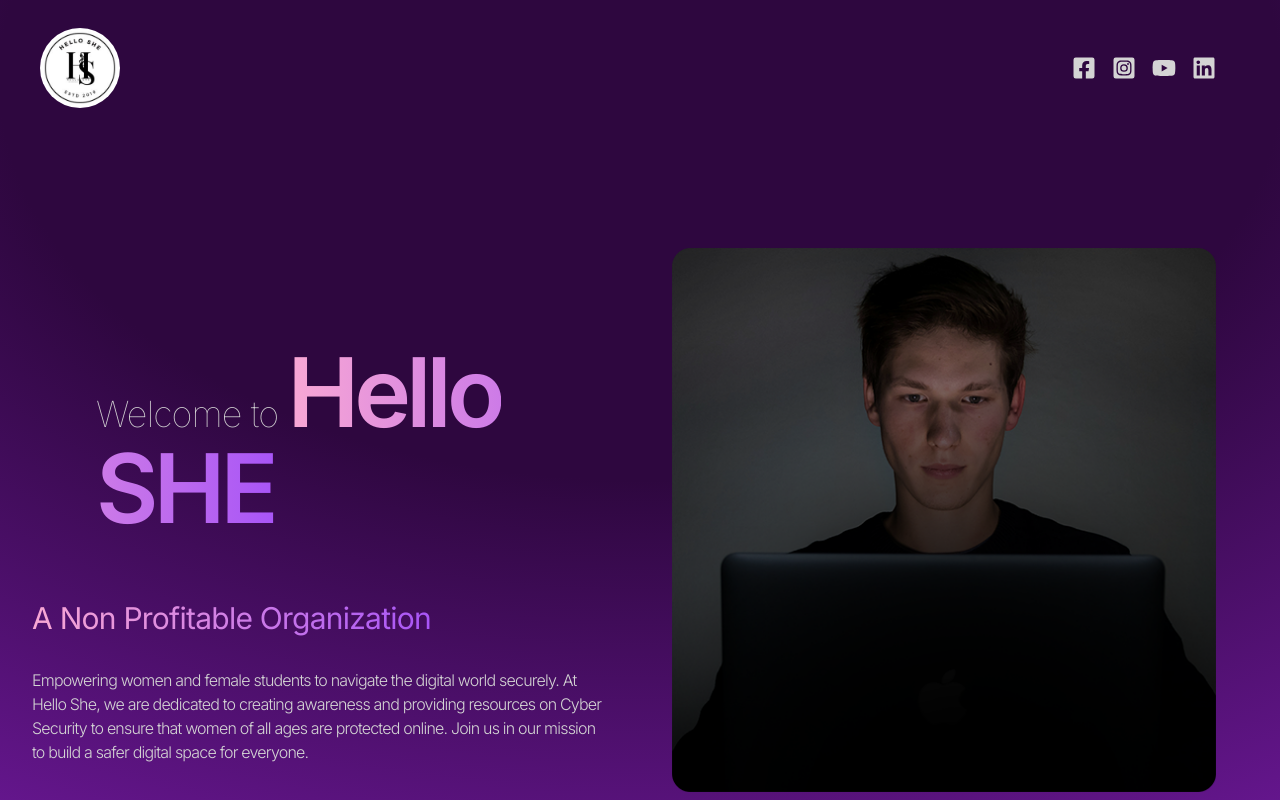
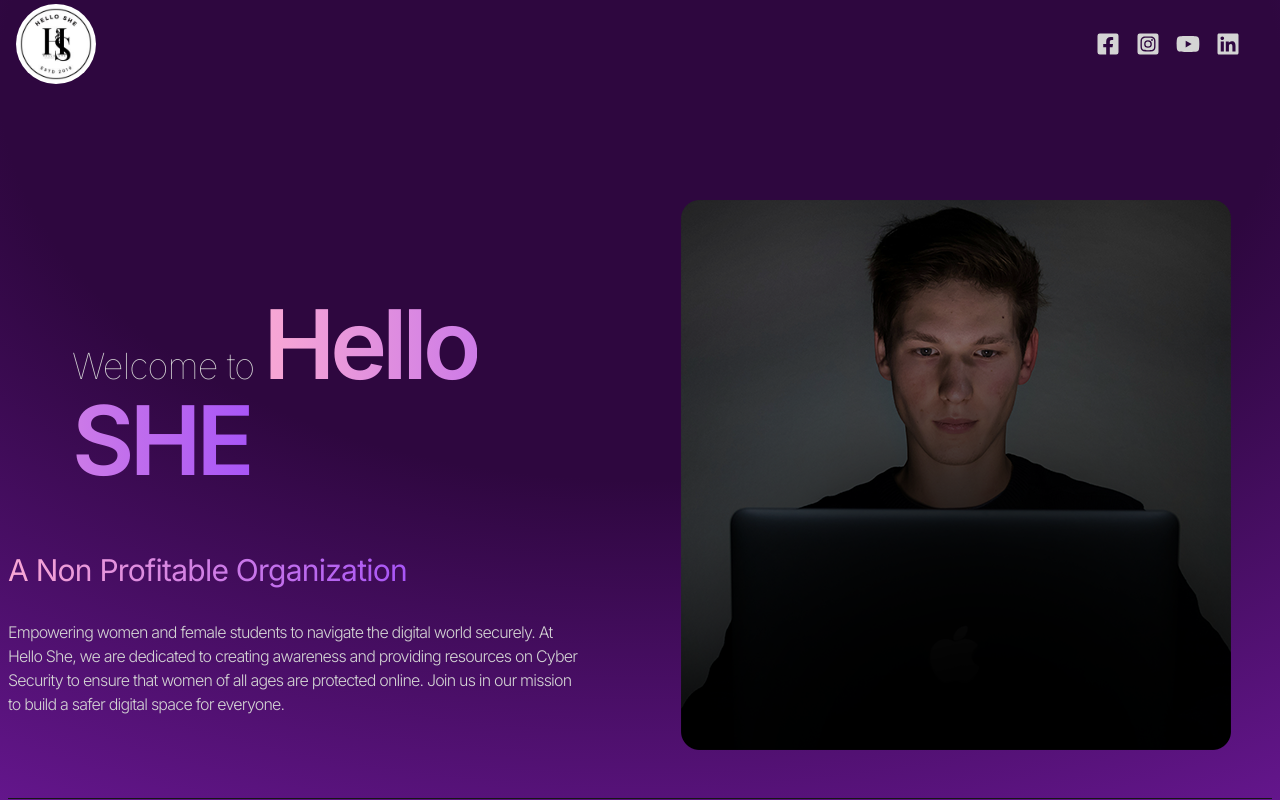
Before and after one commit to ashiful2002/practice, a React (Create React App) app: page / in a window 1280 px wide. Shown: the top 800 px of the page. Built offline with nearby package versions, Linux system fonts and the light colour scheme.

Commit message:
paddindg-decreased

```diff
--- a/src/App.js
+++ b/src/App.js
@@ -11,12 +11,12 @@
 function App() {
   return (
     <div className="overflow-x-hidden text-neutral-300
-    antialiased selection:bg-red-300 selection:text-red-900">
+    antialiased selection:bg-red-300 selection:text-red-900 selection:rounded-md">
       <div className="fixed top-0 -z-10 h-full w-full">
         <div class="absolute inset-0 -z-10 h-full w-full items-center px-5 py-24 [background:radial-gradient(125%_125%_at_50%_10%,#2E073F_40%,#7A1CAC_100%)]"></div>
 
       </div>
-      <div className="container mx-auto px-8">
+      <div className="container mx-auto px-2">
         < Navbar />
         < Hero />
         < About />
--- a/src/Components/Hero.jsx
+++ b/src/Components/Hero.jsx
@@ -2,7 +2,6 @@
 import { HERO_CONTENT } from '../constants/index'
 import profilePic from '../assets/kevinRushProfile.png'
 
-import { motion } from "framer-motion"
 
 const Hero = () => {
     return (
@@ -10,7 +9,7 @@
             <div className="flex flex-wrap">
                 <div className="w-full lg:w-1/2">
                     <div className="flex flex-col items-center lg:items-start">
-                        <h1  className='p-16 text-3xl font-thin tracking-tight lg:mt-16 lg:text-4xl block'>Welcome to <span className='bg-gradient-to-r from-pink-300 to-purple-500 bg-clip-text text-5xl lg:text-8xl text-transparent font-semibold tracking-tighter '>Hello SHE</span>
+                        <h1  className='p-16 text-3xl font-thin tracking-tight text-left lg:mt-16 lg:text-4xl block'>Welcome to <span className='bg-gradient-to-r from-pink-300 to-purple-500 bg-clip-text text-5xl lg:text-8xl text-transparent font-semibold tracking-tighter '>Hello SHE</span>
                         </h1>
                         <p
                             className='bg-gradient-to-r from-pink-300 to-purple-500 bg-clip-text text-transparent text-3xl tracking-tight '>A Non Profitable Organization</p>
--- a/src/Components/Navbar.jsx
+++ b/src/Components/Navbar.jsx
@@ -10,7 +10,7 @@
 const Navbar = () => {
     return (
         <>
-            <nav className=' flex justify-between items-center mb-20 py-6'>
+            <nav className=' flex justify-between items-center mb-20 mr-0'>
                 <div className='flex items-center flex-shrink-0'>
                     <a href="/">
                     <img src={HelloSheLogo}  className='mx-2 w-20 rounded-full' alt="logo" />
```
